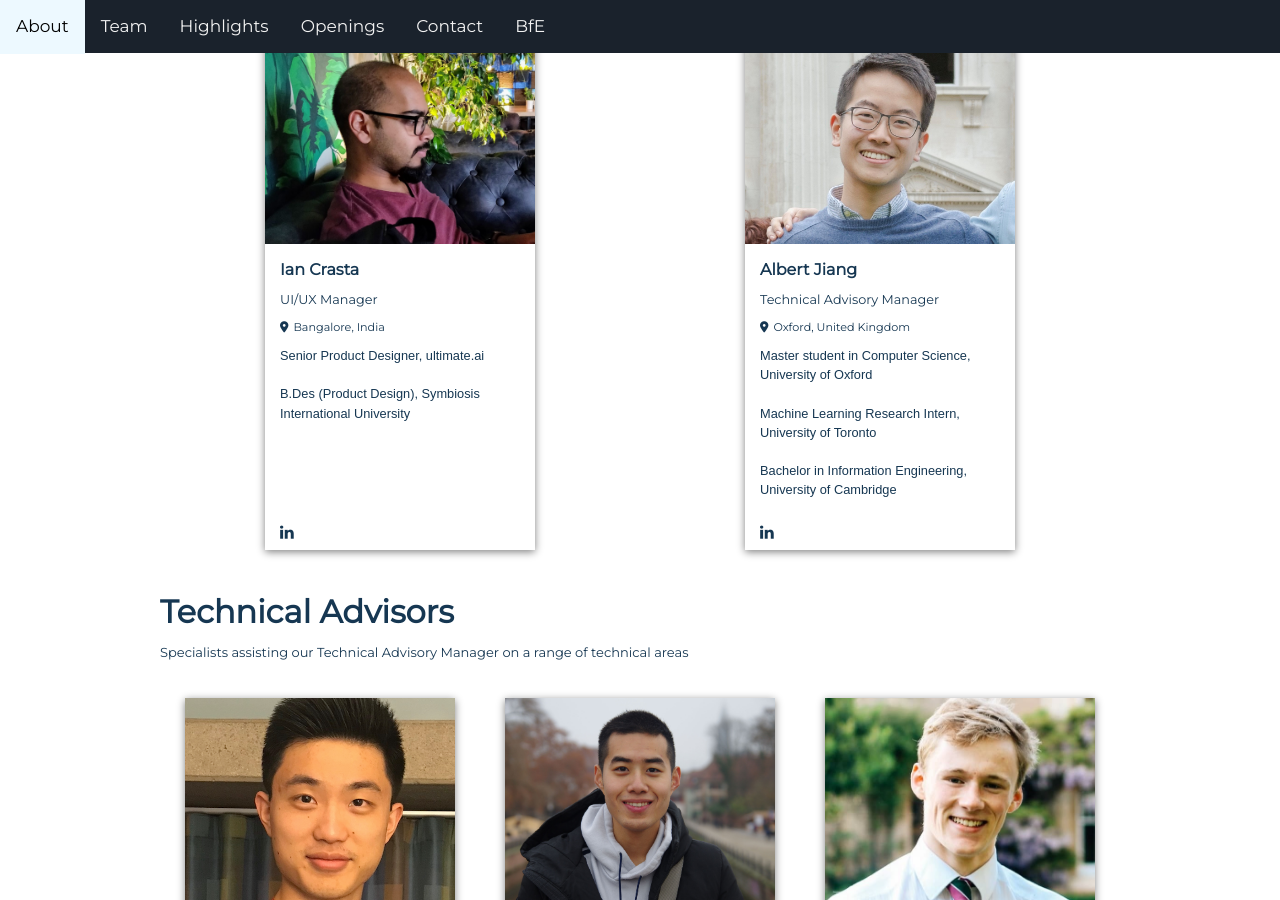
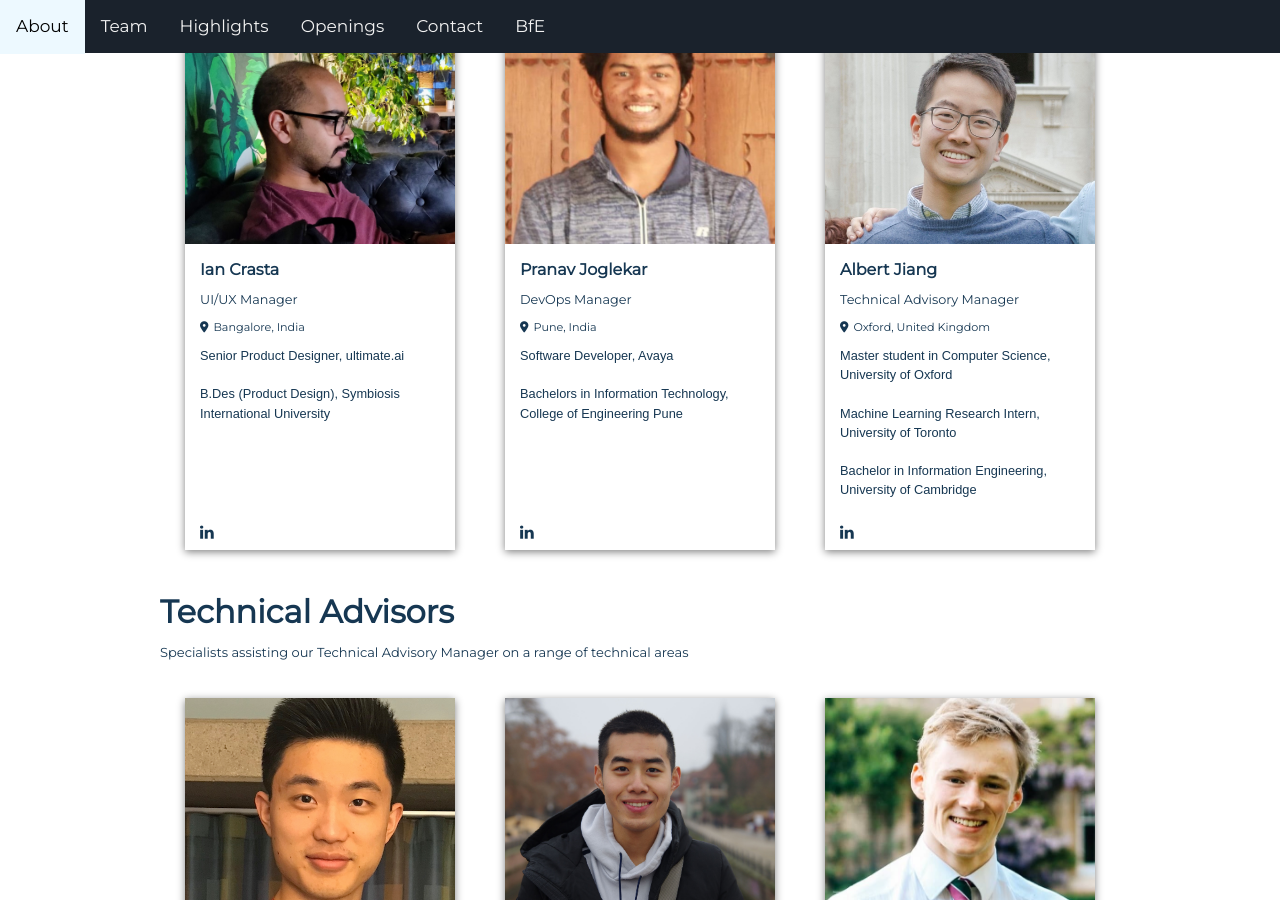
Before and after one commit to BfE-Technology/BfE-Technology.github.io, a Jekyll site: the page built from team.md, in a window 1280 px wide and 900 px high, scrolled down 2290 px. Built offline with Jekyll 4.4.1, drawn with Linux system fonts in a browser that asks for light colours; nearby versions of some CDN libraries.

Commit message:
Update team.md

```diff
--- a/team.md
+++ b/team.md
@@ -203,6 +203,22 @@ layout: subpage
        </div>
      </div>
        <div class="team-linkedin"><a href="https://www.linkedin.com/in/iancrasta/" target="_blank"><i class="fa fa-linkedin-in"></i></a></div>
+   </div>
+   <div class="team-card">
+     <div class="team-photo-wrapper" style="background-image:url('assets/headshots/Pranav_Joglekar.jpeg');">
+     </div>
+     <div class="team-text">
+       <h4 class="team-name">Pranav Joglekar</h4>
+       <div class="team-title">DevOps Manager</div>
+       <div class="team-location"><i class="fas fa-map-marker-alt"></i>Pune, India</div>
+       <div class="team-desc">
+         Software Developer, Avaya
+         <br>
+         <br>
+         Bachelors in Information Technology, College of Engineering Pune
+       </div>
+     </div>
+       <div class="team-linkedin"><a href="https://www.linkedin.com/in/pranav-joglekar/" target="_blank"><i class="fa fa-linkedin-in"></i></a></div>
    </div>
    <div class="team-card">
      <div class="team-photo-wrapper" style="background-image:url('assets/headshots/Albert_Jiang.jpg');">
```
